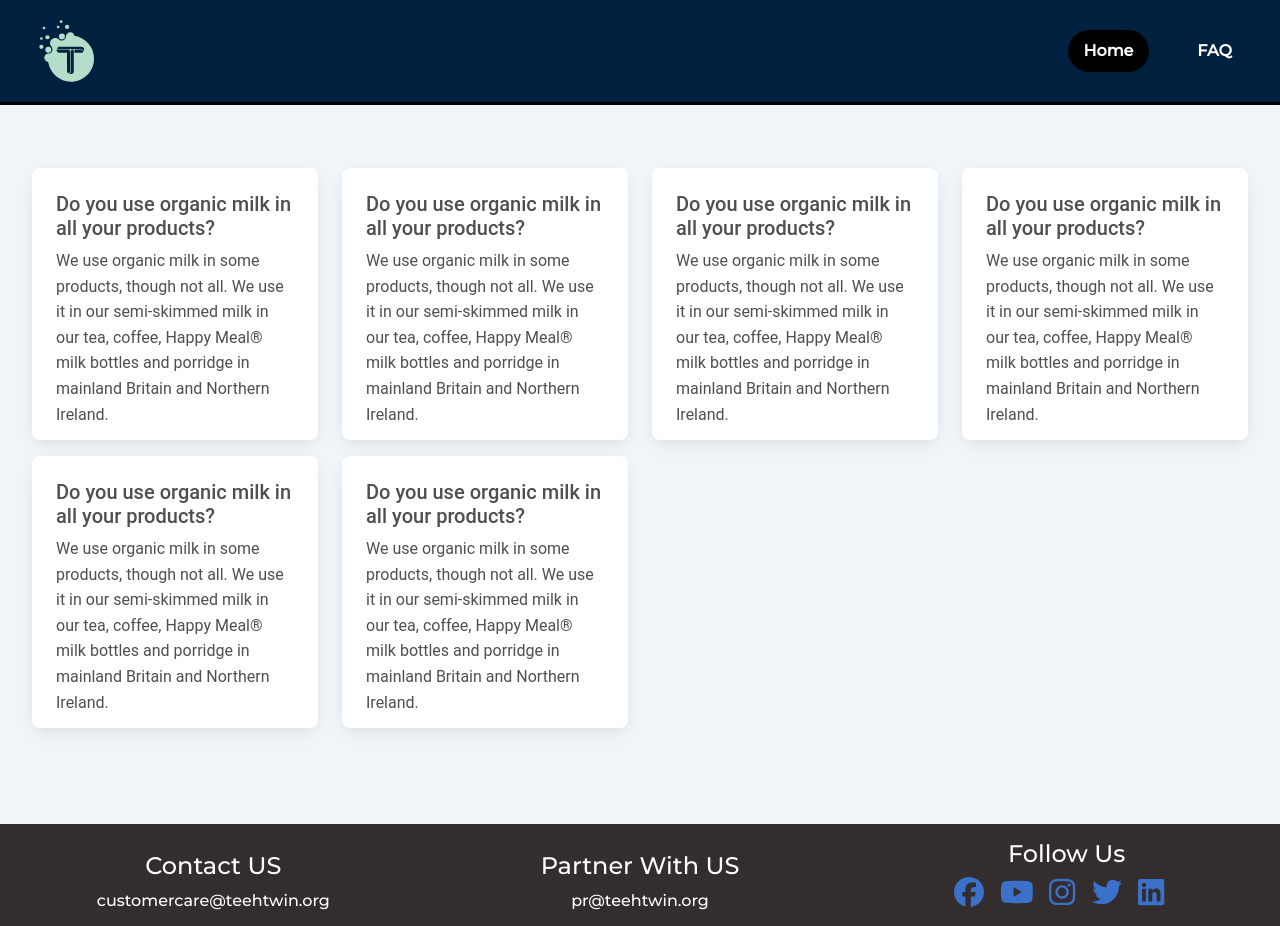
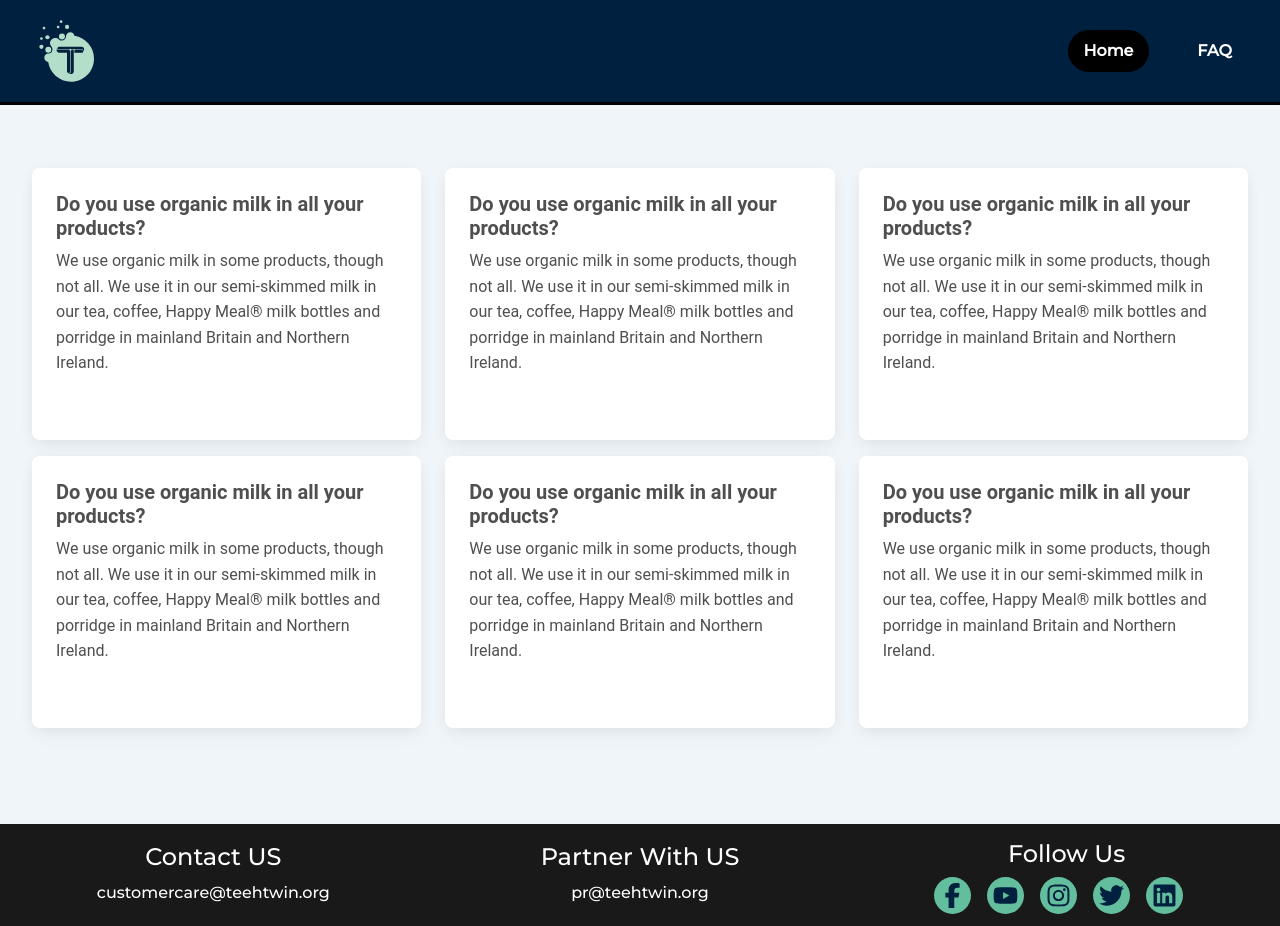
Before and after one commit to Zinwaiyan274/iNspire-hack-website, a Next.js app: page /faq in a window 1280 px wide. Shown: the top 926 px of the page. Built offline with nearby package versions, Linux system fonts and the light colour scheme; a web font is replaced by a local one.

Commit message:
update footer icon

```diff
--- a/components/Footer.js
+++ b/components/Footer.js
@@ -1,11 +1,11 @@
 import { FontAwesomeIcon } from '@fortawesome/react-fontawesome'
-import { faFacebook, faInstagram, faLinkedin, faTwitter, faYoutube } from '@fortawesome/free-brands-svg-icons'
+import { faFacebook, faFacebookF, faFacebookSquare, faInstagram, faLinkedin, faTwitter, faYoutube } from '@fortawesome/free-brands-svg-icons'
 import Link from 'next/link'
 
 const Footer = () => {
     return (
       <div class="footer">
-        <div className='container-fluid bg-dark text-white py-3 text-center'>
+        <div className='container-fluid footer-section text-white py-3 text-center'>
           <div className='row d-flex align-items-center justify-content-between '>
 
             <div className='col-md-4'>
@@ -20,35 +20,35 @@ const Footer = () => {
               <p>+95-9985112943</p>
             </div>
 
-            <div className='col-md-4 mb-4'>
+            <div className='col-md-4 '>
               <h3 class="fs-4">Follow Us</h3>
-              <span className='me-3 rounded-sm'>
+              <span className='me-3 rounded-sm '>
                   <Link href='https://www.facebook.com/teehtwin.org' target="_blank">
-                      <FontAwesomeIcon icon={faFacebook} style={{ fontSize:"30px" }} ></FontAwesomeIcon>
+                      <FontAwesomeIcon icon={faFacebookF} style={{ fontSize:"25px"}} className='social-icon'></FontAwesomeIcon>
                   </Link>
               </span>
 
               <span className='me-3 rounded-sm'>
                   <Link href='https://www.youtube.com/channel/UCBraKW64CZLSyK-b49A2nBw' target="_blank">
-                      <FontAwesomeIcon icon={faYoutube} style={{ fontSize:"30px" }} ></FontAwesomeIcon>
+                      <FontAwesomeIcon icon={faYoutube} style={{ fontSize:"25px"}} className='social-icon' ></FontAwesomeIcon>
                   </Link>
               </span>
 
               <span className='me-3 rounded-sm'>
                   <Link href='https://www.instagram.com/teehtwin' target="_blank">
-                      <FontAwesomeIcon icon={faInstagram} style={{ fontSize:"30px" }} ></FontAwesomeIcon>
+                      <FontAwesomeIcon icon={faInstagram} style={{ fontSize:"25px"}} className='social-icon' ></FontAwesomeIcon>
                   </Link>
               </span>
 
               <span className='me-3 rounded-sm'>
                   <Link href='https://twitter.com/teehtwin' target="_blank">
-                      <FontAwesomeIcon icon={faTwitter} style={{ fontSize:"30px" }} ></FontAwesomeIcon>
+                      <FontAwesomeIcon icon={faTwitter} style={{ fontSize:"25px"}} className='social-icon' ></FontAwesomeIcon>
                   </Link>
               </span>
 
               <span className='me-3 rounded-sm'>
                   <Link href='https://www.linkedin.com/in/tee-htwin' target="_blank">
-                      <FontAwesomeIcon icon={faLinkedin} style={{ fontSize:"30px" }} ></FontAwesomeIcon>
+                      <FontAwesomeIcon icon={faLinkedin} style={{ fontSize:"25px"}} className='social-icon' ></FontAwesomeIcon>
                   </Link>
               </span>
 
@@ -58,7 +58,7 @@ const Footer = () => {
             </div>
           </div>
 
-          <div className='row d-flex align-items-center justify-content-center mt-4'>
+          <div className='row d-flex align-items-center justify-content-center mt-3'>
             Copy Right @2022; Tee Htwin
           </div>
         </div>
--- a/pages/faq.js
+++ b/pages/faq.js
@@ -8,10 +8,10 @@ const faq = () => {
     <div class="faq-section">
       <div class="container-fluid faq-content">
         <div class="row mx-2 my-2">
-          <div class="col-md-3 mb-2">
+          <div class="col-md-4 col-4 mb-2">
             <div class="card" style={{ width: "25rem;",height: "17rem" }}>
               <div class="card-body">
-                <h5 class="card-title">Do you use organic milk in all your products?</h5>
+                <h5 class="card-title " style={{ fontWeight:'bold' }}>Do you use organic milk in all your products?</h5>
                 <p class="card-text">
                 We use organic milk in some products, though not all. We use it in our semi-skimmed milk in our tea, coffee,
                 Happy Meal® milk bottles and porridge in mainland Britain and Northern Ireland.
@@ -20,10 +20,10 @@ const faq = () => {
             </div>
           </div>
 
-          <div class="col-md-3 mb-2">
-            <div class="card" style={{ width: "25rem;",height: "17rem" }}>
+          <div class="col-md-4 col-4 mb-2">
+          <div class="card" style={{ width: "25rem;",height: "17rem" }}>
               <div class="card-body">
-                <h5 class="card-title">Do you use organic milk in all your products?</h5>
+                <h5 class="card-title " style={{ fontWeight:'bold' }}>Do you use organic milk in all your products?</h5>
                 <p class="card-text">
                 We use organic milk in some products, though not all. We use it in our semi-skimmed milk in our tea, coffee,
                 Happy Meal® milk bottles and porridge in mainland Britain and Northern Ireland.
@@ -32,10 +32,10 @@ const faq = () => {
             </div>
           </div>
 
-          <div class="col-md-3 mb-2">
-            <div class="card" style={{ width: "25rem;",height: "17rem" }}>
+          <div class="col-md-4 col-4 mb-2">
+          <div class="card" style={{ width: "25rem;",height: "17rem" }}>
               <div class="card-body">
-                <h5 class="card-title">Do you use organic milk in all your products?</h5>
+                <h5 class="card-title " style={{ fontWeight:'bold' }}>Do you use organic milk in all your products?</h5>
                 <p class="card-text">
                 We use organic milk in some products, though not all. We use it in our semi-skimmed milk in our tea, coffee,
                 Happy Meal® milk bottles and porridge in mainland Britain and Northern Ireland.
@@ -44,24 +44,12 @@ const faq = () => {
             </div>
           </div>
 
-          <div class="col-md-3 mb-2">
-            <div class="card" style={{ width: "25rem;",height: "17rem" }}>
+        </div>
+        <div class="row mx-2 my-2">
+          <div class="col-md-4 col-4 mb-2">
+          <div class="card" style={{ width: "25rem;",height: "17rem" }}>
               <div class="card-body">
-                <h5 class="card-title">Do you use organic milk in all your products?</h5>
-                <p class="card-text">
-                We use organic milk in some products, though not all. We use it in our semi-skimmed milk in our tea, coffee,
-                Happy Meal® milk bottles and porridge in mainland Britain and Northern Ireland.
-                </p>
-              </div>
-            </div>
-          </div>
-        </div>
-
-        <div class="row mx-2 my-2">
-          <div class="col-md-3 mb-2">
-            <div class="card" style={{ width: "25rem;",height: "17rem" }}>
-              <div class="card-body">
-                <h5 class="card-title">Do you use organic milk in all your products?</h5>
+                <h5 class="card-title " style={{ fontWeight:'bold' }}>Do you use organic milk in all your products?</h5>
                 <p class="card-text">
                 We use organic milk in some products, though not all. We use it in our semi-skimmed milk in our tea, coffee,
                 Happy Meal® milk bottles and porridge in mainland Britain and Northern Ireland.
@@ -70,10 +58,22 @@ const faq = () => {
             </div>
           </div>
 
-          <div class="col-md-3 mb-2">
-            <div class="card" style={{ width: "25rem;",height: "17rem" }}>
+          <div class="col-md-4 col-4 mb-2">
+          <div class="card" style={{ width: "25rem;",height: "17rem" }}>
               <div class="card-body">
-                <h5 class="card-title">Do you use organic milk in all your products?</h5>
+                <h5 class="card-title " style={{ fontWeight:'bold' }}>Do you use organic milk in all your products?</h5>
+                <p class="card-text">
+                We use organic milk in some products, though not all. We use it in our semi-skimmed milk in our tea, coffee,
+                Happy Meal® milk bottles and porridge in mainland Britain and Northern Ireland.
+                </p>
+              </div>
+            </div>
+          </div>
+
+          <div class="col-md-4 col-4 mb-2">
+          <div class="card" style={{ width: "25rem;",height: "17rem" }}>
+              <div class="card-body">
+                <h5 class="card-title " style={{ fontWeight:'bold' }}>Do you use organic milk in all your products?</h5>
                 <p class="card-text">
                 We use organic milk in some products, though not all. We use it in our semi-skimmed milk in our tea, coffee,
                 Happy Meal® milk bottles and porridge in mainland Britain and Northern Ireland.
--- a/styles/globals.css
+++ b/styles/globals.css
@@ -269,7 +269,7 @@ nav .navItem ul li{
 }
 
 .spon h1{
-  color: #adefdf;
+  color: #a4f5e0;
   font-size: 40px;
   font-weight: bold;
   font-family: 'Montserrat', sans-serif;
@@ -297,6 +297,7 @@ nav .navItem ul li{
 
 .footer{
   font-family: 'Montserrat', sans-serif;
+  background-color: #191919;
 }
 
 .faq{
@@ -313,3 +314,14 @@ nav .navItem ul li{
   padding-top: 10rem;
   padding-bottom: 5rem;
 }
+
+.social-icon {
+  background:#63be9d;
+  color:#00203f;
+  padding : 6px;
+  border-radius: 50%;
+  width: 25px;
+  display: flex;
+  align-items: center;
+  justify-content: center;
+}
```
